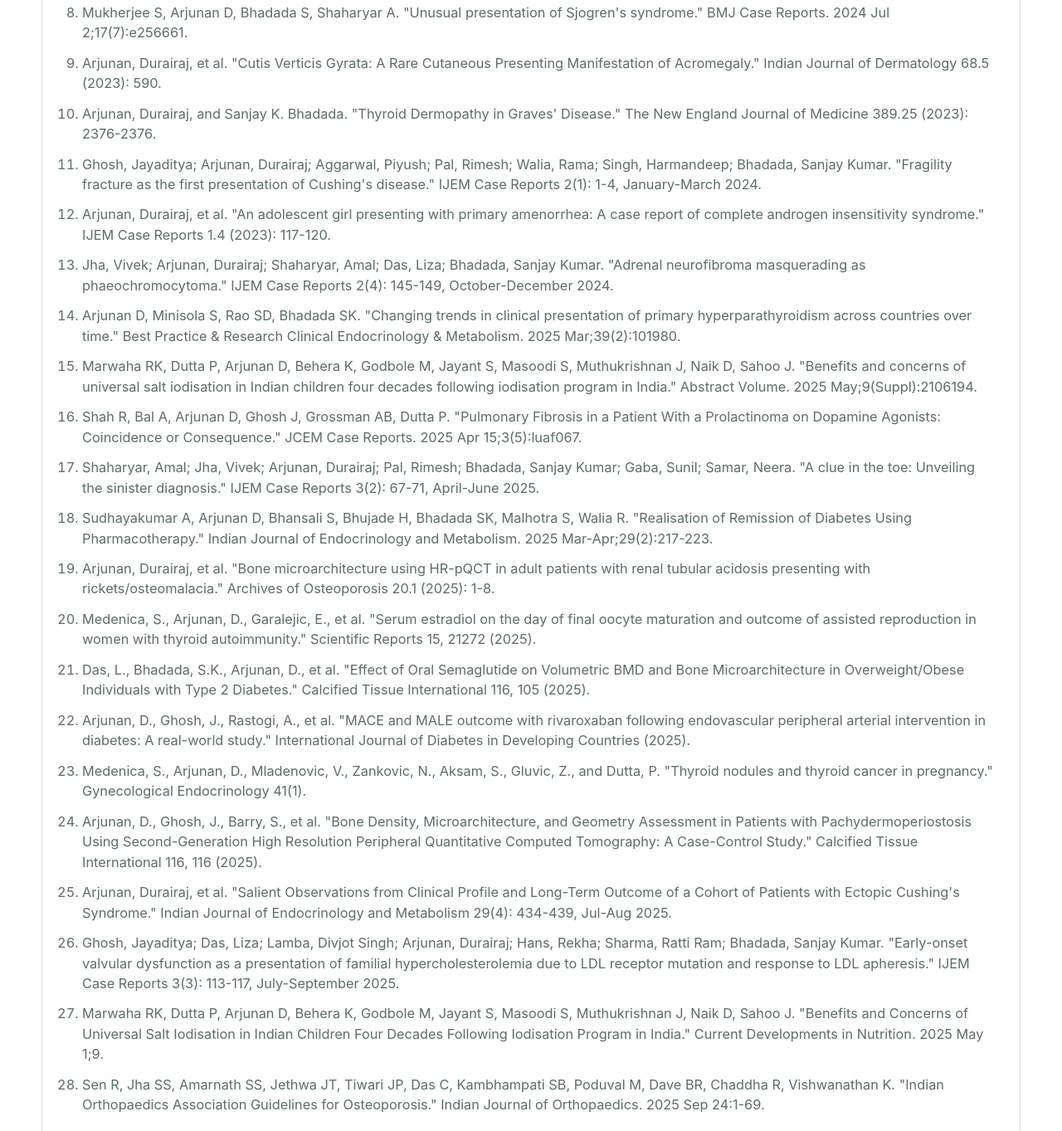
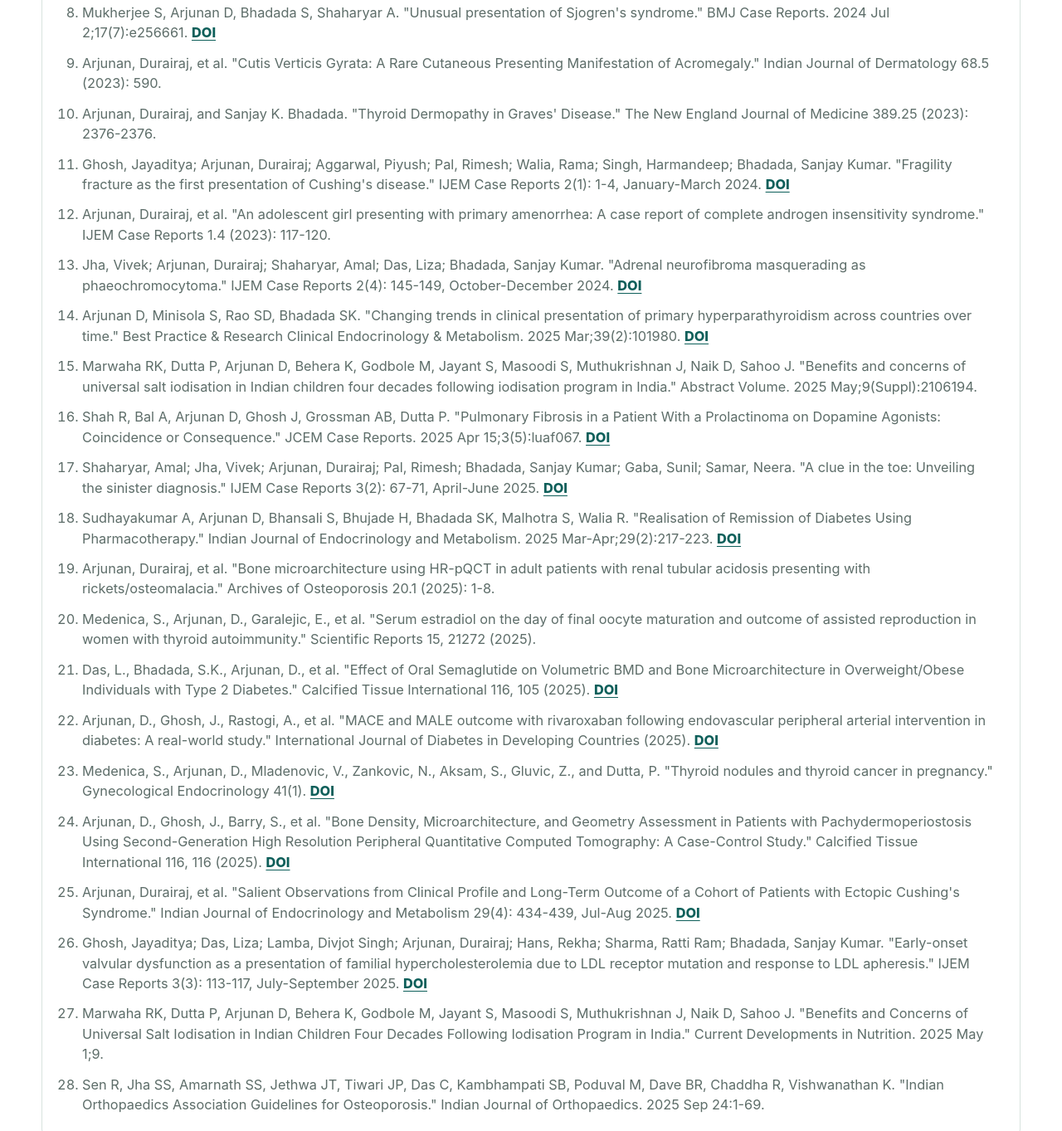
Before and after one commit to Neurabrix/drdurairajarjunan.com, a website: page index.html in a window 1280 px wide. Shown: the part 3685-5048 px from the top of the page at 83% size. Drawn offline with Linux system fonts and the light colour scheme.

Commit message:
Add publication DOI links

```diff
--- a/assets/styles.css
+++ b/assets/styles.css
@@ -547,6 +547,13 @@ h3 {
   padding: 0 28px 24px 48px;
 }
 
+.publication-link {
+  color: var(--teal);
+  font-weight: 800;
+  text-decoration: underline;
+  text-underline-offset: 3px;
+}
+
 .table-wrap {
   overflow-x: auto;
   padding: 0 24px 24px;
--- a/index.html
+++ b/index.html
@@ -29,7 +29,7 @@
       content="Diabetes, obesity, PMOS, metabolic bone, pituitary and adrenal endocrine care at KMCH, Coimbatore."
     />
     <meta name="twitter:image" content="https://drdurairajarjunan.com/assets/durairaj-photo.jpg" />
-    <link rel="stylesheet" href="assets/styles.css?v=20260704-spacing" />
+    <link rel="stylesheet" href="assets/styles.css?v=20260704-publications" />
     <script type="application/ld+json">
       {
         "@context": "https://schema.org",
@@ -489,25 +489,25 @@
             <li>Ghosh, Jayaditya, Durairaj Arjunan, Raveena Singh, Sanjay Kumar Bhadada, and Ashu Rastogi. "Chronic Kidney Disease and Charcot Neuro-Osteoarthropathy of Foot in Diabetes." The International Journal of Lower Extremity Wounds (2024): 15347346241265751.</li>
             <li>Mondal, Sunetra, Arijit Singha, Debaditya Das, Subhasis Neogi, Piyas Gargari, Moxit Shah, Durairaj Arjunan, et al. "Prevalence of COVID-19 infection and identification of risk factors among asymptomatic healthcare workers: A serosurvey involving multiple hospitals in West Bengal." J Indian Med Assoc 119, no. 5 (2021): 21-7.</li>
             <li>Arjunan, Durairaj, et al. "A Long Way to Find a Small Tumor: The Hunt for an Insulinoma." JCEM Case Reports 2.11 (2024): luae192.</li>
-            <li>Mukherjee S, Arjunan D, Bhadada S, Shaharyar A. "Unusual presentation of Sjogren's syndrome." BMJ Case Reports. 2024 Jul 2;17(7):e256661.</li>
+            <li>Mukherjee S, Arjunan D, Bhadada S, Shaharyar A. "Unusual presentation of Sjogren's syndrome." BMJ Case Reports. 2024 Jul 2;17(7):e256661. <a class="publication-link" href="https://doi.org/10.1136/bcr-2023-256661" target="_blank" rel="noopener">DOI</a></li>
             <li>Arjunan, Durairaj, et al. "Cutis Verticis Gyrata: A Rare Cutaneous Presenting Manifestation of Acromegaly." Indian Journal of Dermatology 68.5 (2023): 590.</li>
             <li>Arjunan, Durairaj, and Sanjay K. Bhadada. "Thyroid Dermopathy in Graves' Disease." The New England Journal of Medicine 389.25 (2023): 2376-2376.</li>
-            <li>Ghosh, Jayaditya; Arjunan, Durairaj; Aggarwal, Piyush; Pal, Rimesh; Walia, Rama; Singh, Harmandeep; Bhadada, Sanjay Kumar. "Fragility fracture as the first presentation of Cushing's disease." IJEM Case Reports 2(1): 1-4, January-March 2024.</li>
+            <li>Ghosh, Jayaditya; Arjunan, Durairaj; Aggarwal, Piyush; Pal, Rimesh; Walia, Rama; Singh, Harmandeep; Bhadada, Sanjay Kumar. "Fragility fracture as the first presentation of Cushing's disease." IJEM Case Reports 2(1): 1-4, January-March 2024. <a class="publication-link" href="https://doi.org/10.4103/ijemcr.ijemcr_45_23" target="_blank" rel="noopener">DOI</a></li>
             <li>Arjunan, Durairaj, et al. "An adolescent girl presenting with primary amenorrhea: A case report of complete androgen insensitivity syndrome." IJEM Case Reports 1.4 (2023): 117-120.</li>
-            <li>Jha, Vivek; Arjunan, Durairaj; Shaharyar, Amal; Das, Liza; Bhadada, Sanjay Kumar. "Adrenal neurofibroma masquerading as phaeochromocytoma." IJEM Case Reports 2(4): 145-149, October-December 2024.</li>
-            <li>Arjunan D, Minisola S, Rao SD, Bhadada SK. "Changing trends in clinical presentation of primary hyperparathyroidism across countries over time." Best Practice &amp; Research Clinical Endocrinology &amp; Metabolism. 2025 Mar;39(2):101980.</li>
+            <li>Jha, Vivek; Arjunan, Durairaj; Shaharyar, Amal; Das, Liza; Bhadada, Sanjay Kumar. "Adrenal neurofibroma masquerading as phaeochromocytoma." IJEM Case Reports 2(4): 145-149, October-December 2024. <a class="publication-link" href="https://doi.org/10.4103/ijemcr.ijemcr_56_24" target="_blank" rel="noopener">DOI</a></li>
+            <li>Arjunan D, Minisola S, Rao SD, Bhadada SK. "Changing trends in clinical presentation of primary hyperparathyroidism across countries over time." Best Practice &amp; Research Clinical Endocrinology &amp; Metabolism. 2025 Mar;39(2):101980. <a class="publication-link" href="https://doi.org/10.1016/j.beem.2025.101980" target="_blank" rel="noopener">DOI</a></li>
             <li>Marwaha RK, Dutta P, Arjunan D, Behera K, Godbole M, Jayant S, Masoodi S, Muthukrishnan J, Naik D, Sahoo J. "Benefits and concerns of universal salt iodisation in Indian children four decades following iodisation program in India." Abstract Volume. 2025 May;9(Suppl):2106194.</li>
-            <li>Shah R, Bal A, Arjunan D, Ghosh J, Grossman AB, Dutta P. "Pulmonary Fibrosis in a Patient With a Prolactinoma on Dopamine Agonists: Coincidence or Consequence." JCEM Case Reports. 2025 Apr 15;3(5):luaf067.</li>
-            <li>Shaharyar, Amal; Jha, Vivek; Arjunan, Durairaj; Pal, Rimesh; Bhadada, Sanjay Kumar; Gaba, Sunil; Samar, Neera. "A clue in the toe: Unveiling the sinister diagnosis." IJEM Case Reports 3(2): 67-71, April-June 2025.</li>
-            <li>Sudhayakumar A, Arjunan D, Bhansali S, Bhujade H, Bhadada SK, Malhotra S, Walia R. "Realisation of Remission of Diabetes Using Pharmacotherapy." Indian Journal of Endocrinology and Metabolism. 2025 Mar-Apr;29(2):217-223.</li>
+            <li>Shah R, Bal A, Arjunan D, Ghosh J, Grossman AB, Dutta P. "Pulmonary Fibrosis in a Patient With a Prolactinoma on Dopamine Agonists: Coincidence or Consequence." JCEM Case Reports. 2025 Apr 15;3(5):luaf067. <a class="publication-link" href="https://doi.org/10.1210/jcemcr/luaf067" target="_blank" rel="noopener">DOI</a></li>
+            <li>Shaharyar, Amal; Jha, Vivek; Arjunan, Durairaj; Pal, Rimesh; Bhadada, Sanjay Kumar; Gaba, Sunil; Samar, Neera. "A clue in the toe: Unveiling the sinister diagnosis." IJEM Case Reports 3(2): 67-71, April-June 2025. <a class="publication-link" href="https://doi.org/10.4103/ijemcr.ijemcr_68_24" target="_blank" rel="noopener">DOI</a></li>
+            <li>Sudhayakumar A, Arjunan D, Bhansali S, Bhujade H, Bhadada SK, Malhotra S, Walia R. "Realisation of Remission of Diabetes Using Pharmacotherapy." Indian Journal of Endocrinology and Metabolism. 2025 Mar-Apr;29(2):217-223. <a class="publication-link" href="https://doi.org/10.4103/ijem.ijem_356_24" target="_blank" rel="noopener">DOI</a></li>
             <li>Arjunan, Durairaj, et al. "Bone microarchitecture using HR-pQCT in adult patients with renal tubular acidosis presenting with rickets/osteomalacia." Archives of Osteoporosis 20.1 (2025): 1-8.</li>
             <li>Medenica, S., Arjunan, D., Garalejic, E., et al. "Serum estradiol on the day of final oocyte maturation and outcome of assisted reproduction in women with thyroid autoimmunity." Scientific Reports 15, 21272 (2025).</li>
-            <li>Das, L., Bhadada, S.K., Arjunan, D., et al. "Effect of Oral Semaglutide on Volumetric BMD and Bone Microarchitecture in Overweight/Obese Individuals with Type 2 Diabetes." Calcified Tissue International 116, 105 (2025).</li>
-            <li>Arjunan, D., Ghosh, J., Rastogi, A., et al. "MACE and MALE outcome with rivaroxaban following endovascular peripheral arterial intervention in diabetes: A real-world study." International Journal of Diabetes in Developing Countries (2025).</li>
-            <li>Medenica, S., Arjunan, D., Mladenovic, V., Zankovic, N., Aksam, S., Gluvic, Z., and Dutta, P. "Thyroid nodules and thyroid cancer in pregnancy." Gynecological Endocrinology 41(1).</li>
-            <li>Arjunan, D., Ghosh, J., Barry, S., et al. "Bone Density, Microarchitecture, and Geometry Assessment in Patients with Pachydermoperiostosis Using Second-Generation High Resolution Peripheral Quantitative Computed Tomography: A Case-Control Study." Calcified Tissue International 116, 116 (2025).</li>
-            <li>Arjunan, Durairaj, et al. "Salient Observations from Clinical Profile and Long-Term Outcome of a Cohort of Patients with Ectopic Cushing's Syndrome." Indian Journal of Endocrinology and Metabolism 29(4): 434-439, Jul-Aug 2025.</li>
-            <li>Ghosh, Jayaditya; Das, Liza; Lamba, Divjot Singh; Arjunan, Durairaj; Hans, Rekha; Sharma, Ratti Ram; Bhadada, Sanjay Kumar. "Early-onset valvular dysfunction as a presentation of familial hypercholesterolemia due to LDL receptor mutation and response to LDL apheresis." IJEM Case Reports 3(3): 113-117, July-September 2025.</li>
+            <li>Das, L., Bhadada, S.K., Arjunan, D., et al. "Effect of Oral Semaglutide on Volumetric BMD and Bone Microarchitecture in Overweight/Obese Individuals with Type 2 Diabetes." Calcified Tissue International 116, 105 (2025). <a class="publication-link" href="https://doi.org/10.1007/s00223-025-01417-2" target="_blank" rel="noopener">DOI</a></li>
+            <li>Arjunan, D., Ghosh, J., Rastogi, A., et al. "MACE and MALE outcome with rivaroxaban following endovascular peripheral arterial intervention in diabetes: A real-world study." International Journal of Diabetes in Developing Countries (2025). <a class="publication-link" href="https://doi.org/10.1007/s13410-025-01558-y" target="_blank" rel="noopener">DOI</a></li>
+            <li>Medenica, S., Arjunan, D., Mladenovic, V., Zankovic, N., Aksam, S., Gluvic, Z., and Dutta, P. "Thyroid nodules and thyroid cancer in pregnancy." Gynecological Endocrinology 41(1). <a class="publication-link" href="https://doi.org/10.1080/09513590.2025.2517878" target="_blank" rel="noopener">DOI</a></li>
+            <li>Arjunan, D., Ghosh, J., Barry, S., et al. "Bone Density, Microarchitecture, and Geometry Assessment in Patients with Pachydermoperiostosis Using Second-Generation High Resolution Peripheral Quantitative Computed Tomography: A Case-Control Study." Calcified Tissue International 116, 116 (2025). <a class="publication-link" href="https://doi.org/10.1007/s00223-025-01427-0" target="_blank" rel="noopener">DOI</a></li>
+            <li>Arjunan, Durairaj, et al. "Salient Observations from Clinical Profile and Long-Term Outcome of a Cohort of Patients with Ectopic Cushing's Syndrome." Indian Journal of Endocrinology and Metabolism 29(4): 434-439, Jul-Aug 2025. <a class="publication-link" href="https://doi.org/10.4103/ijem.ijem_96_25" target="_blank" rel="noopener">DOI</a></li>
+            <li>Ghosh, Jayaditya; Das, Liza; Lamba, Divjot Singh; Arjunan, Durairaj; Hans, Rekha; Sharma, Ratti Ram; Bhadada, Sanjay Kumar. "Early-onset valvular dysfunction as a presentation of familial hypercholesterolemia due to LDL receptor mutation and response to LDL apheresis." IJEM Case Reports 3(3): 113-117, July-September 2025. <a class="publication-link" href="https://doi.org/10.4103/ijemcr.ijemcr_6_25" target="_blank" rel="noopener">DOI</a></li>
             <li>Marwaha RK, Dutta P, Arjunan D, Behera K, Godbole M, Jayant S, Masoodi S, Muthukrishnan J, Naik D, Sahoo J. "Benefits and Concerns of Universal Salt Iodisation in Indian Children Four Decades Following Iodisation Program in India." Current Developments in Nutrition. 2025 May 1;9.</li>
             <li>Sen R, Jha SS, Amarnath SS, Jethwa JT, Tiwari JP, Das C, Kambhampati SB, Poduval M, Dave BR, Chaddha R, Vishwanathan K. "Indian Orthopaedics Association Guidelines for Osteoporosis." Indian Journal of Orthopaedics. 2025 Sep 24:1-69.</li>
           </ol>
```
